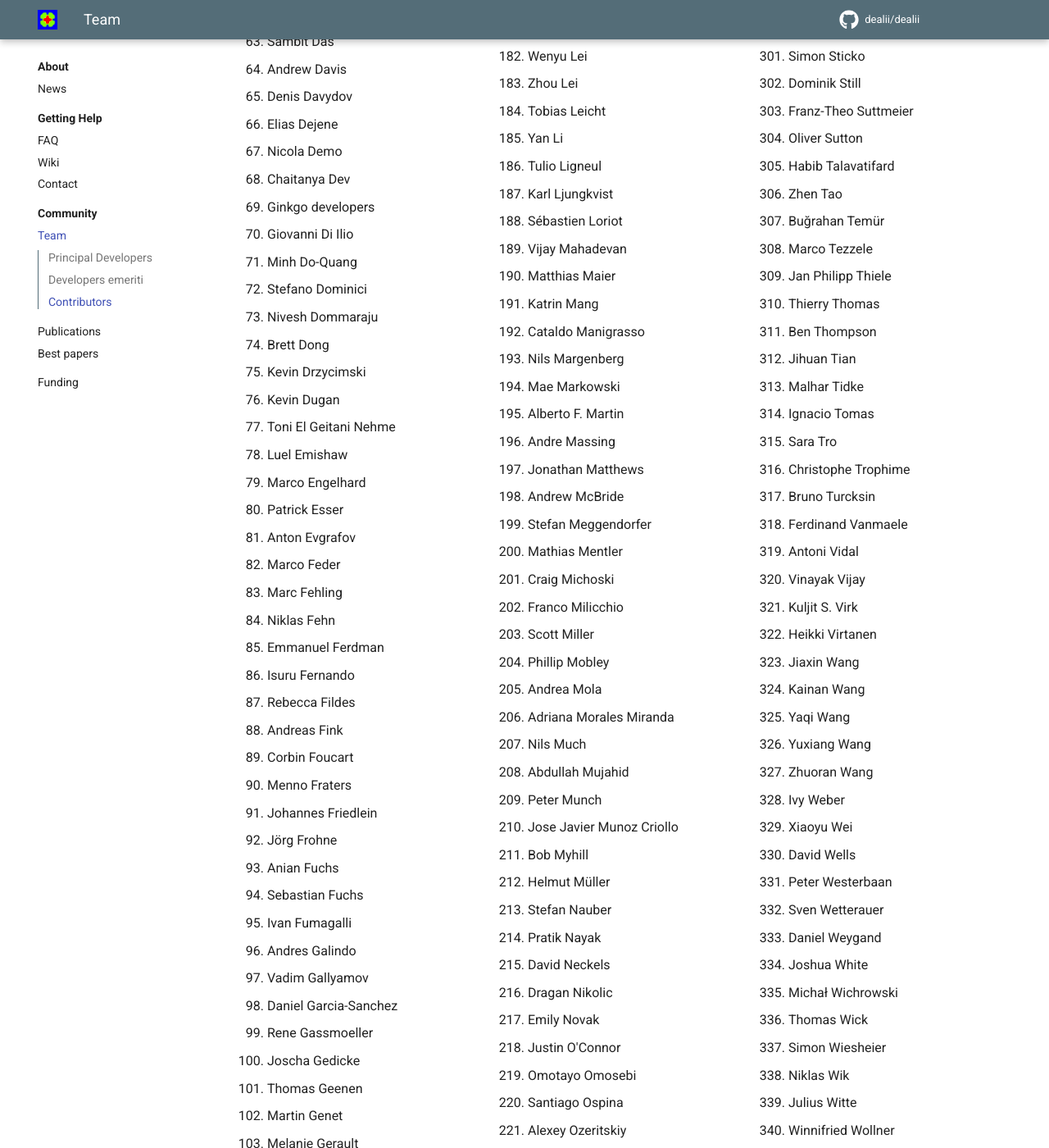
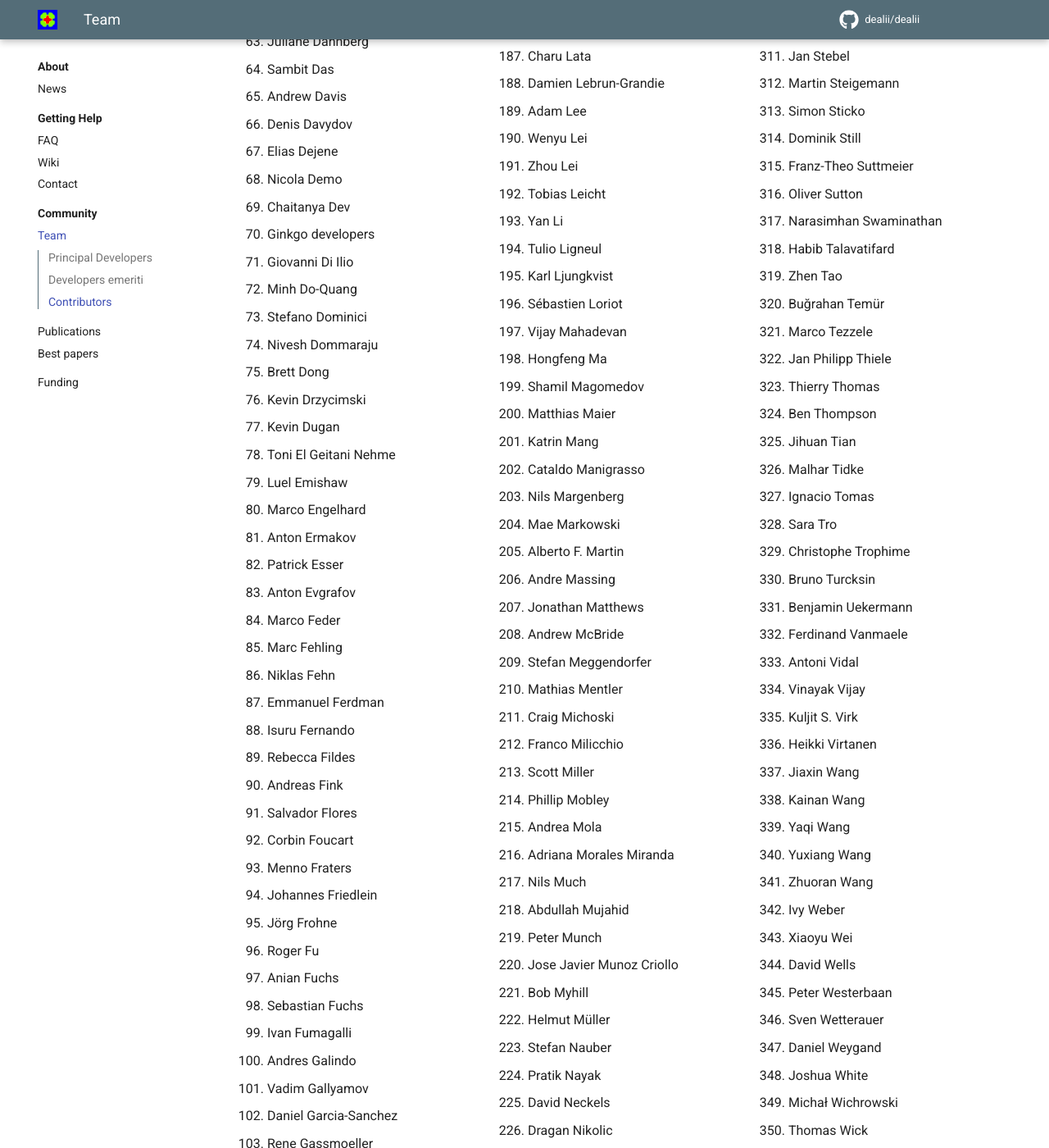
Before and after one commit to dealii/website, an MkDocs documentation site: the page built from docs/community/team.md, in a window 1280 px wide and 1400 px high, scrolled down 3676 px. Shown: the whole window at 82% size. Built offline with MkDocs 1.6.1 and Material for MkDocs 9.7.7, drawn with Linux system fonts in a browser that asks for light colours; comment, search, counter and statistics services are not loaded; some of the changed text lies outside the part shown.

```diff
--- a/docs/community/team.md
+++ b/docs/community/team.md
@@ -156,6 +157,7 @@ Many people have contributed to deal.II over the years, many of them very substa
 1. Toni El Geitani Nehme
 1. Luel Emishaw
 1. Marco Engelhard
+1. Anton Ermakov
 1. Patrick Esser
 1. Anton Evgrafov
 1. Marco Feder
@@ -165,10 +167,12 @@ Many people have contributed to deal.II over the years, many of them very substa
 1. Isuru Fernando
 1. Rebecca Fildes
 1. Andreas Fink
+1. Salvador Flores
 1. Corbin Foucart
 1. Menno Fraters
 1. Johannes Friedlein
 1. Jörg Frohne
+1. Roger Fu
 1. Anian Fuchs
 1. Sebastian Fuchs
 1. Ivan Fumagalli
@@ -266,6 +274,8 @@ Many people have contributed to deal.II over the years, many of them very substa
 1. Karl Ljungkvist
 1. Sébastien Loriot
 1. Vijay Mahadevan
+1. Hongfeng Ma
+1. Shamil Magomedov
 1. Matthias Maier
 1. Katrin Mang
 1. Cataldo Manigrasso
@@ -381,6 +393,7 @@ Many people have contributed to deal.II over the years, many of them very substa
 1. Dominik Still
 1. Franz-Theo Suttmeier
 1. Oliver Sutton
+1. Narasimhan Swaminathan
 1. Habib Talavatifard
 1. Zhen Tao
 1. Buğrahan Temür
@@ -394,6 +407,7 @@ Many people have contributed to deal.II over the years, many of them very substa
 1. Sara Tro
 1. Christophe Trophime
 1. Bruno Turcksin
+1. Benjamin Uekermann
 1. Ferdinand Vanmaele
 1. Antoni Vidal
 1. Vinayak Vijay
```
Also changed, not shown: other parts of docs/community/team.md (+7 -0 lines).
